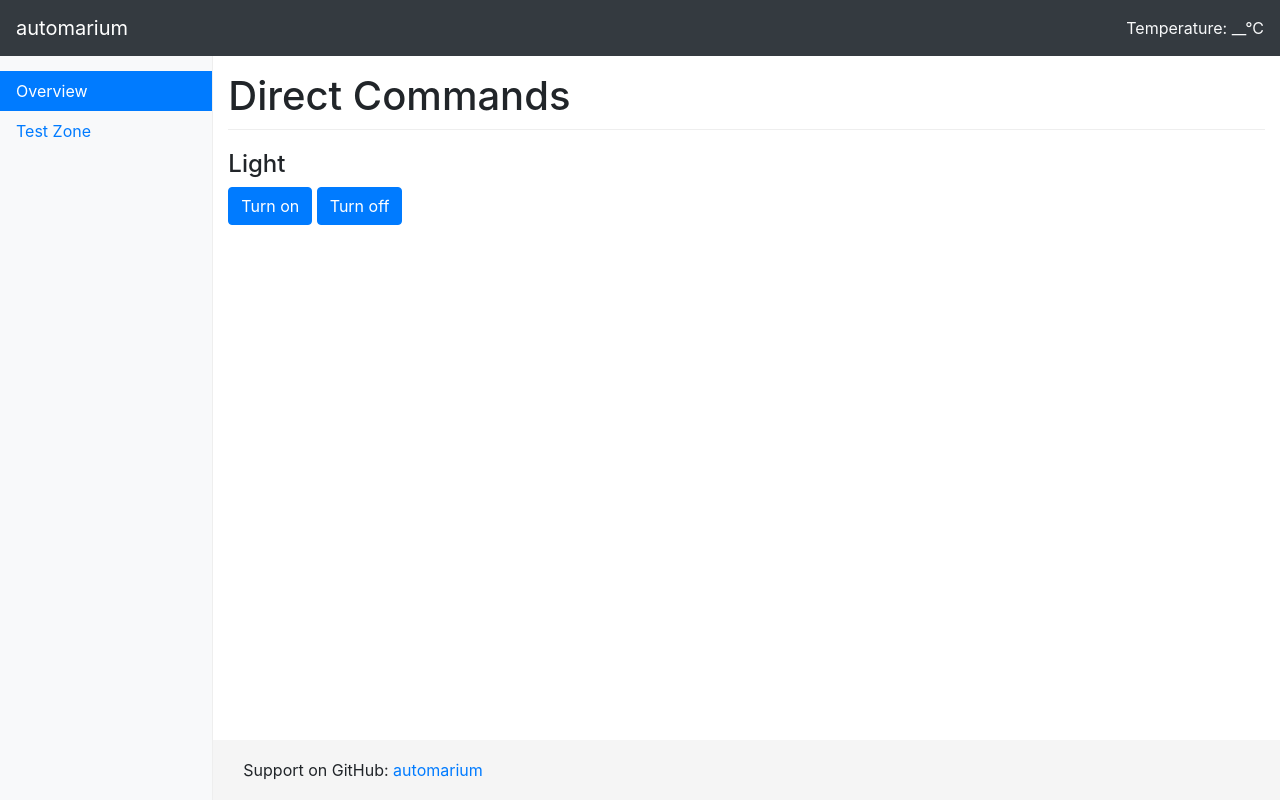
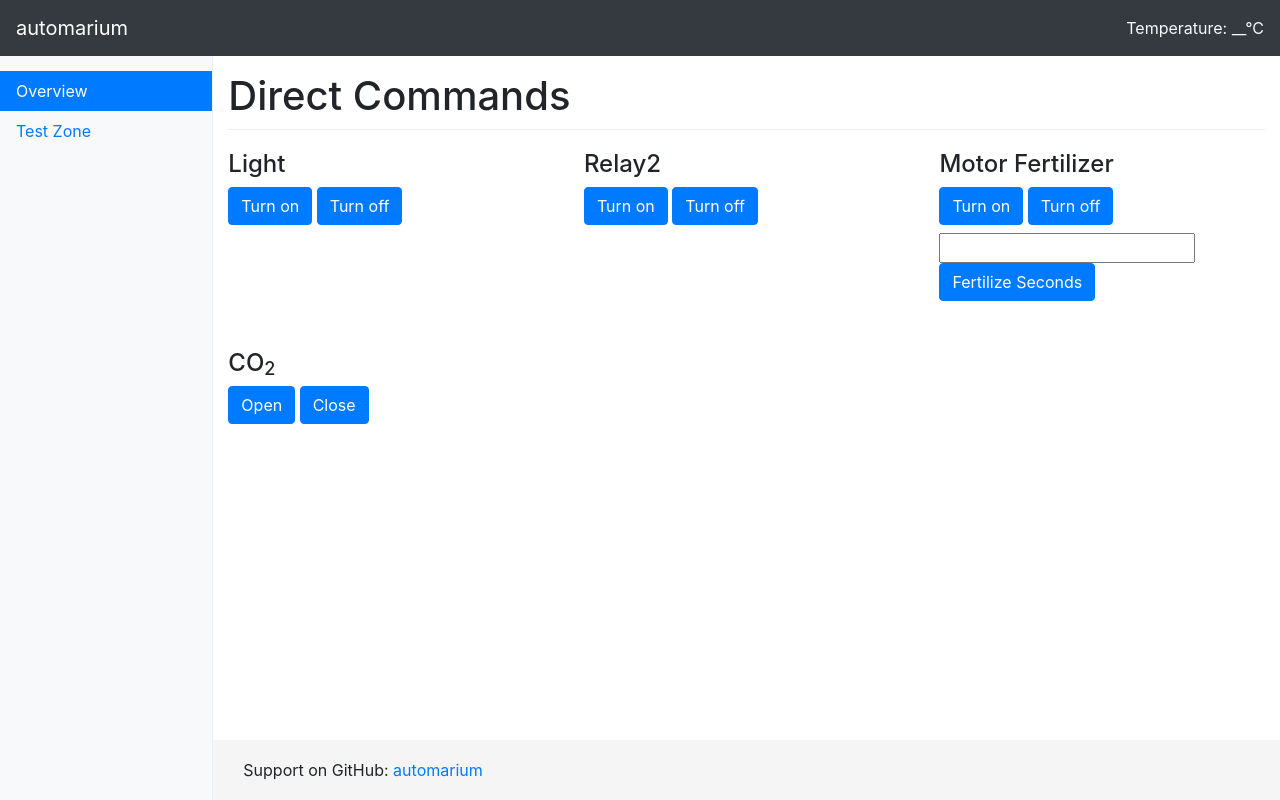
Before and after one commit to cholox/automarium, a Flask app: page /test in a window 1280 px wide. Run offline with Flask 2, Linux system fonts and the light colour scheme; some libraries are stand-ins or nearby versions.

Commit message:
Added backup logic, test commands and relay 2 logic

```diff
--- a/Flask/app.py
+++ b/Flask/app.py
@@ -1,14 +1,15 @@
 # @Author: Carlos Isaza <Cholox>
 # @Date:   22-Nov-2017
 # @Project: https://github.com/cholox/automarium
-# @Last modified by:   cholox
-# @Last modified time: 10-Dec-2017
+# @Last modified by:   Carlos Isaza
+# @Last modified time: 18-Dec-2017
 # @License: MIT
 
 import json
 import eventlet
 import schedule
 import threading
+import configparser
 from flask import Flask, render_template
 from flask_mqtt import Mqtt
 from flask_socketio import SocketIO
@@ -16,6 +17,7 @@ from flask_socketio import SocketIO
 from service.LightService import LightService
 from service.FertilizerService import FertilizerService
 from service.CO2Service import CO2Service
+from service.Relay2Service import Relay2ervice
 
 eventlet.monkey_patch()
 
@@ -34,13 +36,41 @@ app.config['MQTT_LAST_WILL_QOS'] = 2
 
 mqtt = Mqtt(app)
 socketio = SocketIO(app, async_mode="eventlet")
+parser = configparser.ConfigParser()
+parser.read('backup.ini')
 
-light_service = LightService(mqtt)
-co2_service = CO2Service(mqtt)
+light_service = LightService(mqtt, parser)
+co2_service = CO2Service(mqtt, parser)
 fertilizer_service = FertilizerService(mqtt)
+relay2_service = Relay2ervice(mqtt, parser)
 
 schedule_thread = None
 
+def schedule_backup():
+    light_time1 = parser.get('light', 'time1')
+    light_time2 = parser.get('light', 'time2')
+    co2_time1 = parser.get('co2', 'time1')
+    co2_time2 = parser.get('co2', 'time2')
+    relay2_time1 = parser.get('relay2', 'time1')
+    relay2_time2 = parser.get('relay2', 'time2')
+
+    schedule.every().day.at(light_time1).do(light_service.turn_lights_on).tag('light')
+    schedule.every().day.at(light_time2).do(light_service.turn_lights_off).tag('light')
+    schedule.every().day.at(co2_time1).do(co2_service.open_co2).tag('co2')
+    schedule.every().day.at(co2_time2).do(co2_service.close_co2).tag('co2')
+    schedule.every().day.at(relay2_time1).do(relay2_service.turn_relay2_on).tag('relay2')
+    schedule.every().day.at(relay2_time2).do(relay2_service.turn_relay2_off).tag('relay2')
+
+
+def run_backup():
+    light_service.backup()
+    co2_service.backup()
+    relay2_service.backup()
+    schedule_backup()
+
+def write_to_backup():
+    with open('backup.ini', 'w') as backupfile:
+        parser.write(backupfile)
 
 @app.route('/')
 def index():
@@ -71,15 +101,17 @@ def subscribe_to_aquarium():
 @socketio.on('change_light_schedule')
 def change_light_schedule(data):
     data = json.loads(data)
-    print(data)
     turn_on_time = data['time1']
     turn_off_time = data['time2']
     schedule.clear('light')
     try:
-        # schedule.every().day.at(turn_on_time).do(light_service.turn_lights_on).tag('light')
-        schedule.every(3).seconds.do(light_service.turn_lights_on).tag('light')
-        # schedule.every().day.at(turn_off_time).do(light_service.turn_lights_off).tag('light')
-        schedule.every(4).seconds.do(light_service.turn_lights_off).tag('light')
+        parser.set('light', 'time1', turn_on_time)
+        parser.set('light', 'time2', turn_off_time)
+        write_to_backup()
+        schedule.every().day.at(turn_on_time).do(light_service.turn_lights_on).tag('light')
+        # schedule.every(3).seconds.do(light_service.turn_lights_on).tag('light')
+        schedule.every().day.at(turn_off_time).do(light_service.turn_lights_off).tag('light')
+        # schedule.every(4).seconds.do(light_service.turn_lights_off).tag('light')
     except Exception as e:
         socketio.emit('error', e)
 
@@ -87,28 +119,47 @@ def change_light_schedule(data):
 @socketio.on('change_co2_schedule')
 def change_co2_schedule(data):
     data = json.loads(data)
-    print(data)
     turn_on_time = data['time1']
     turn_off_time = data['time2']
     schedule.clear('co2')
     try:
-        # schedule.every().day.at(turn_on_time).do(co2_service.open_co2).tag('co2')
-        schedule.every(3).seconds.do(co2_service.open_co2).tag('co2')
-        # schedule.every().day.at(turn_off_time).do(co2_service.close_co2).tag('co2')
-        schedule.every(4).seconds.do(co2_service.close_co2).tag('co2')
+        parser.set('co2', 'time1', turn_on_time)
+        parser.set('co2', 'time2', turn_off_time)
+        write_to_backup()
+        schedule.every().day.at(turn_on_time).do(co2_service.open_co2).tag('co2')
+        #schedule.every(3).seconds.do(co2_service.open_co2).tag('co2')
+        schedule.every().day.at(turn_off_time).do(co2_service.close_co2).tag('co2')
+        #schedule.every(4).seconds.do(co2_service.close_co2).tag('co2')
     except Exception as e:
         socketio.emit('error', e)
 
 @socketio.on('change_fertilizer_schedule')
 def change_fertilizer_schedule(data):
     data = json.loads(data)
-    print(data)
     fertilize_time = data['time']
     fertilizer_amount = data['amount']
     schedule.clear('fertilizer')
     try:
-        # schedule.every().day.at(fertilize_time).do(fertilizer_service.fertilize_ml, fertilizer_amount).tag('fertilizer')
-        schedule.every(4).seconds.do(fertilizer_service.fertilize_ml, fertilizer_amount).tag('fertilizer')
+        schedule.every().day.at(fertilize_time).do(fertilizer_service.fertilize_sec, fertilizer_amount).tag('fertilizer')
+        #schedule.every(4).seconds.do(fertilizer_service.fertilize_sec, fertilizer_amount).tag('fertilizer')
+    except Exception as e:
+        socketio.emit('error', e)
+
+@socketio.on('change_relay2_schedule')
+def change_relay2_schedule(data):
+    data = json.loads(data)
+    print(data)
+    turn_on_time = data['time1']
+    turn_off_time = data['time2']
+    schedule.clear('relay2')
+    try:
+        parser.set('relay2', 'time1', turn_on_time)
+        parser.set('relay2', 'time2', turn_off_time)
+        write_to_backup()
+        schedule.every().day.at(turn_on_time).do(relay2_service.turn_relay2_on).tag('relay2')
+        # schedule.every(3).seconds.do(relay2_service.turn_relay2s_on).tag('relay2')
+        schedule.every().day.at(turn_off_time).do(relay2_service.turn_relay2_off).tag('relay2')
+        # schedule.every(4).seconds.do(relay2_service.turn_relay2s_off).tag('relay2')
     except Exception as e:
         socketio.emit('error', e)
 
@@ -132,12 +183,50 @@ def turn_lights_on_command():
 @socketio.on('turn_lights_off')
 def turn_lights_off_command():
     light_service.turn_lights_off()
+
+
+@socketio.on('turn_relay2_on')
+def turn_relay2_on_command():
+    relay2_service.turn_relay2_on()
+
+
+@socketio.on('turn_relay2_off')
+def turn_relay2_off_command():
+    relay2_service.turn_relay2_off()
+
+
+@socketio.on('turn_motor_on')
+def turn_motor_on_command():
+    fertilizer_service.turn_motor_on()
+
+
+@socketio.on('turn_motor_off')
+def turn_motor_off_command():
+    fertilizer_service.empty_tube()
+
+
+@socketio.on('fertilize_secs')
+def fertilize_secs_command(data):
+    data = json.loads(data)
+    fertilizer_amount = data['amount']
+    fertilizer_service.fertilize_sec(fertilizer_amount)
+
+
+@socketio.on('open_co2')
+def open_co2_command():
+    co2_service.open_co2()
+
+
+@socketio.on('close_co2')
+def close_co2_command():
+    co2_service.close_co2()
 #-------------------------------------------------------------------------------
 
 # @mqtt.on_log()
 # def handle_logging(client, userdata, level, buf):
 #     #print(level, buf)
 def run_schedule():
+    run_backup()
     while True:
         schedule.run_pending()
         socketio.sleep(1)
--- /dev/null
+++ b/Flask/backup.ini
@@ -0,0 +1,14 @@
+[co2]
+time1 = 10:30
+time2 = 20:30
+value = 0
+
+[light]
+time1 = 10:30
+time2 = 20:30
+value = 1
+
+[relay2]
+time1 = 20:30
+time2 = 10:30
+value = 1
--- a/Flask/static/js/main.js
+++ b/Flask/static/js/main.js
@@ -2,8 +2,8 @@
  * @Author: Carlos Isaza <Cholox>
  * @Date:   22-Nov-2017
  * @Project: https://github.com/cholox/automarium
- * @Last modified by:   cholox
- * @Last modified time: 10-Dec-2017
+ * @Last modified by:   Carlos Isaza
+ * @Last modified time: 18-Dec-2017
  * @License: MIT
  */
 
@@ -43,6 +43,14 @@
          $('#current-temperature').html(currentTemperature);
      }
    });
+   $('#change_relay2_schedule').click(function(event) {
+     var relay2_time1 = $('#relay2_time1').val();
+     var relay2_time2 = $('#relay2_time2').val();
+     var data = {time1: relay2_time1, time2: relay2_time2};
+     if (relay2_time1 != "" && relay2_time2 != "") {
+        socket.emit('change_relay2_schedule', data=JSON.stringify(data));
+    }
+   });
 
    socket.on('connect', function(data) {
      console.log('Connected');
@@ -54,5 +62,29 @@ $('#turn_lights_on_button').click(function(event) {
 $('#turn_lights_off_button').click(function(event) {
     socket.emit('turn_lights_off');
 });
+$('#turn_relay2_on_button').click(function(event) {
+    socket.emit('turn_relay2_on');
+});
+$('#turn_relay2_off_button').click(function(event) {
+    socket.emit('turn_relay2_off');
+});
+$('#turn_motor_on_button').click(function(event) {
+    socket.emit('turn_motor_on');
+});
+$('#turn_motor_off_button').click(function(event) {
+    socket.emit('turn_motor_off');
+});
+$('#fertilize_secs_button').click(function(event) {
+    var fertiliAmount = $('#fertilize_secs_amount_test').val()
+    if (fertiliAmount != "") {
+        socket.emit('fertilize_secs', data=JSON.stringify({amount: fertiliAmount}));
+    }
+});
+$('#open_co2_button').click(function(event) {
+    socket.emit('open_co2');
+});
+$('#close_co2_button').click(function(event) {
+    socket.emit('close_co2');
+});
 //------------------------------------------------------------------------------
  });
--- a/Flask/templates/test.html
+++ b/Flask/templates/test.html
@@ -10,8 +10,29 @@
         <button type="button" id="turn_lights_on_button" class="btn btn-primary">Turn on</button>
         <button type="button" id="turn_lights_off_button" class="btn btn-primary">Turn off</button>
       </div>
+      <div class="col">
+        <h4>Relay2</h4>
+        <button type="button" id="turn_relay2_on_button" class="btn btn-primary">Turn on</button>
+        <button type="button" id="turn_relay2_off_button" class="btn btn-primary">Turn off</button>
+      </div>
+      <div class="col">
+        <h4>Motor Fertilizer</h4>
+        <button type="button" id="turn_motor_on_button" class="btn btn-primary">Turn on</button>
+        <button type="button" id="turn_motor_off_button" class="btn btn-primary">Turn off</button>
+        <div class="row pt-2">
+            <div class="col">
+                <input type="number" id="fertilize_secs_amount_test"/>
+                <button type="button" id="fertilize_secs_button" class="btn btn-primary">Fertilize Seconds</button>
+            </div>
+        </div>
+      </div>
     </div>
     <div class="row pt-5">
+        <div class="col">
+          <h4>CO<sub>2</sub></h4>
+          <button type="button" id="open_co2_button" class="btn btn-primary">Open</button>
+          <button type="button" id="close_co2_button" class="btn btn-primary">Close</button>
+        </div>
     </div>
 </main>
 {% endblock %}
```
Also changed, not shown: Flask/service/CO2Service.py (+20 -3 lines), Flask/service/FertilizerService.py (+15 -3 lines), Flask/service/LightService.py (+20 -3 lines), Flask/service/Relay2Service.py (added, +36 -0 lines), Flask/templates/index.html (+29 -7 lines).
